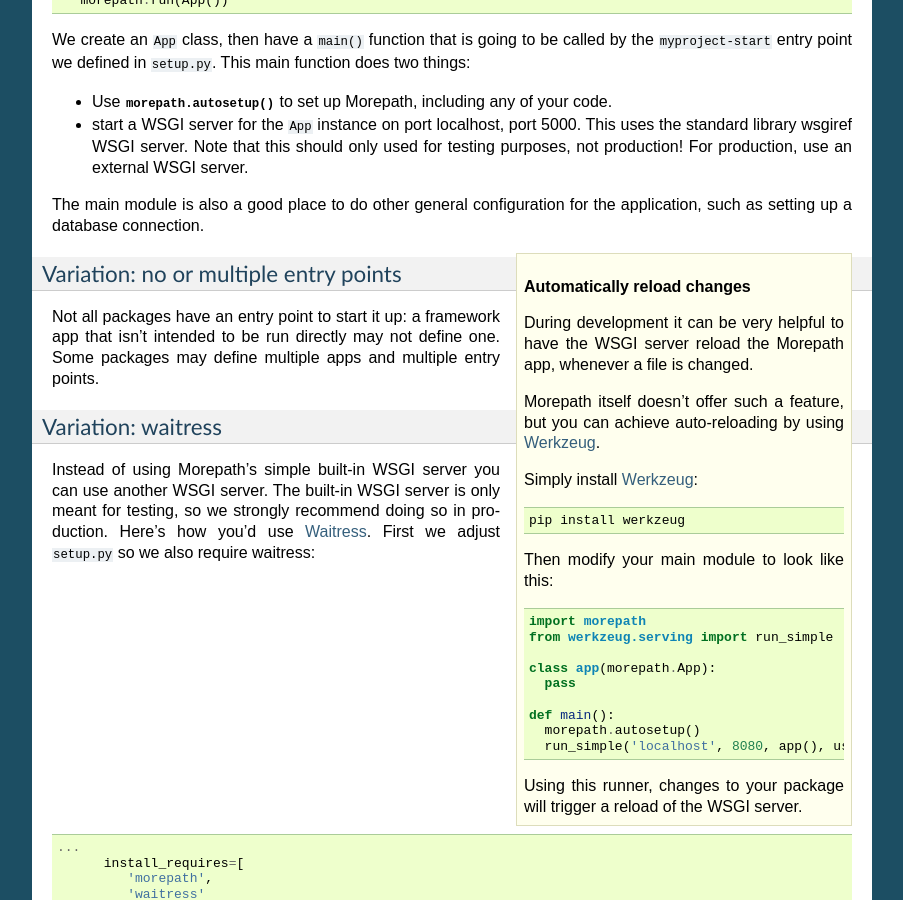
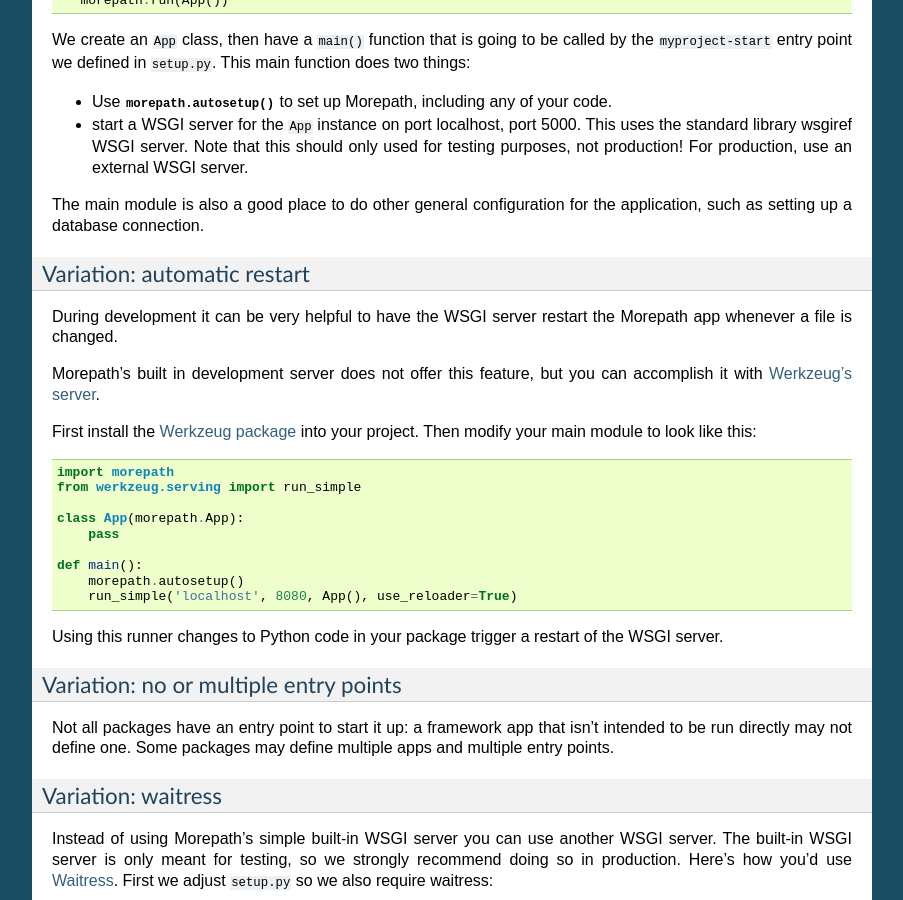
Before and after one commit to morepath/morepath, a Sphinx documentation site: the page built from doc/organizing_your_project.rst, in a window 1280 px wide and 900 px high, scrolled down 2662 px. Shown: the whole window, without its empty margins (198-1101 px from the left). Built offline with Sphinx 7.4.7, drawn with Linux system fonts in a browser that asks for light colours; some of the changed text lies outside the part shown.

Commit message:
Tweak automatic restart documentation a bit.

```diff
--- a/CREDITS.txt
+++ b/CREDITS.txt
@@ -15,6 +15,8 @@ CREDITS
 
 * Bernd Meyer (bug reports)
 
+* Denis Krienbühl (feedback, bug reports, automatic restart docs)
+
 * Contributions by Souheil Chelfouh, Alex Garel, Wolfgang Schnerring
 
 * Special thanks to CONTACT software.
--- a/doc/organizing_your_project.rst
+++ b/doc/organizing_your_project.rst
@@ -182,34 +182,34 @@ in ``setup.py``. This main function does two things:
 The main module is also a good place to do other general configuration
 for the application, such as setting up a database connection.
 
-.. sidebar:: Automatically reload changes
+Variation: automatic restart
+~~~~~~~~~~~~~~~~~~~~~~~~~~~~
 
-  During development it can be very helpful to have the WSGI server reload
-  the Morepath app, whenever a file is changed.
+During development it can be very helpful to have the WSGI server
+restart the Morepath app whenever a file is changed.
 
-  Morepath itself doesn't offer such a feature, but you can achieve
-  auto-reloading by using Werkzeug_.
+Morepath's built in development server does not offer this feature,
+but you can accomplish it with `Werkzeug's server`_.
 
-  Simply install Werkzeug_::
+First install the `Werkzeug package`_ into your project. Then modify
+your main module to look like this::
 
-    pip install werkzeug
+  import morepath
+  from werkzeug.serving import run_simple
 
-  Then modify your main module to look like this::
-
-    import morepath
-    from werkzeug.serving import run_simple
-
-    class app(morepath.App):
+  class App(morepath.App):
       pass
 
-    def main():
+  def main():
       morepath.autosetup()
-      run_simple('localhost', 8080, app(), use_reloader=True)
+      run_simple('localhost', 8080, App(), use_reloader=True)
 
-  Using this runner, changes to your package will trigger a reload of the WSGI
-  server.
+Using this runner changes to Python code in your package trigger a
+restart of the WSGI server.
 
-  .. _Werkzeug: http://werkzeug.pocoo.org/docs/latest/serving/
+.. _`Werkzeug's server`: http://werkzeug.pocoo.org/docs/latest/serving/
+
+.. _`Werkzeug package`: https://pypi.python.org/pypi/Werkzeug
 
 Variation: no or multiple entry points
 ~~~~~~~~~~~~~~~~~~~~~~~~~~~~~~~~~~~~~~
```
